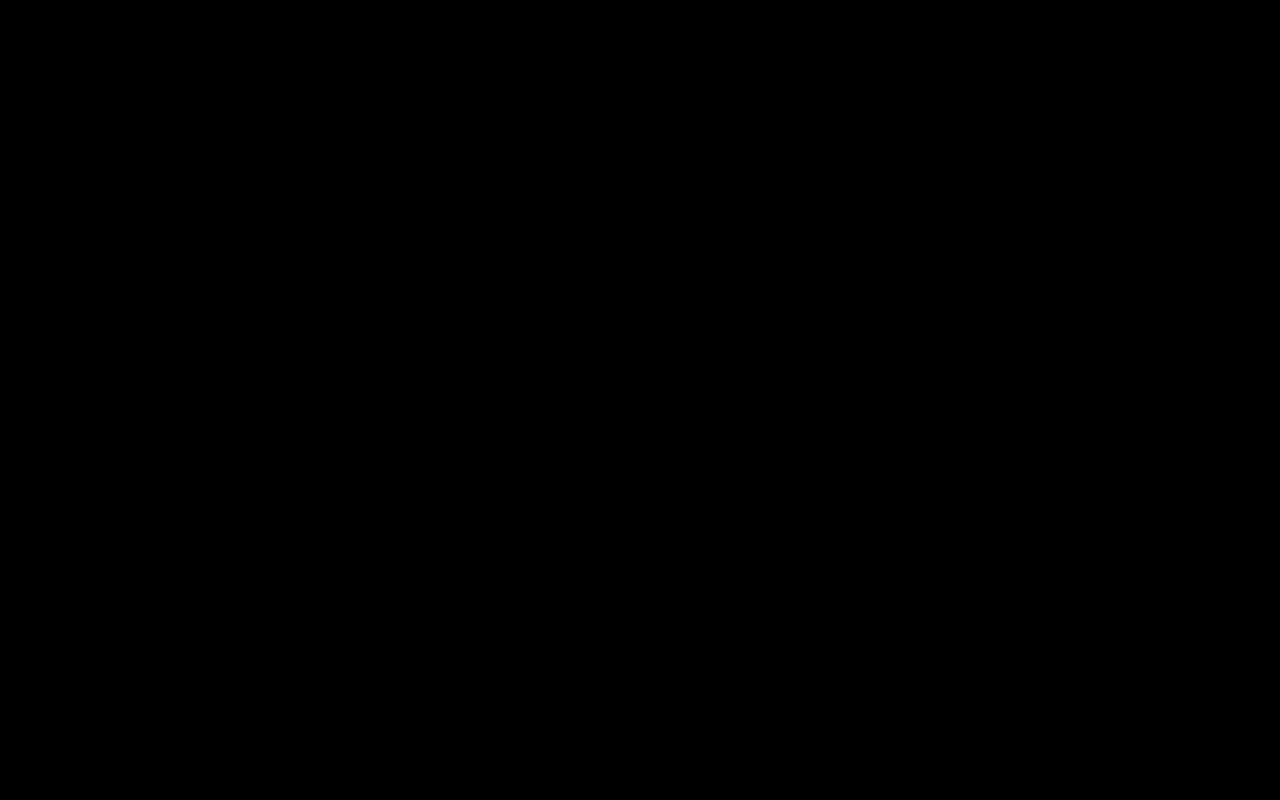
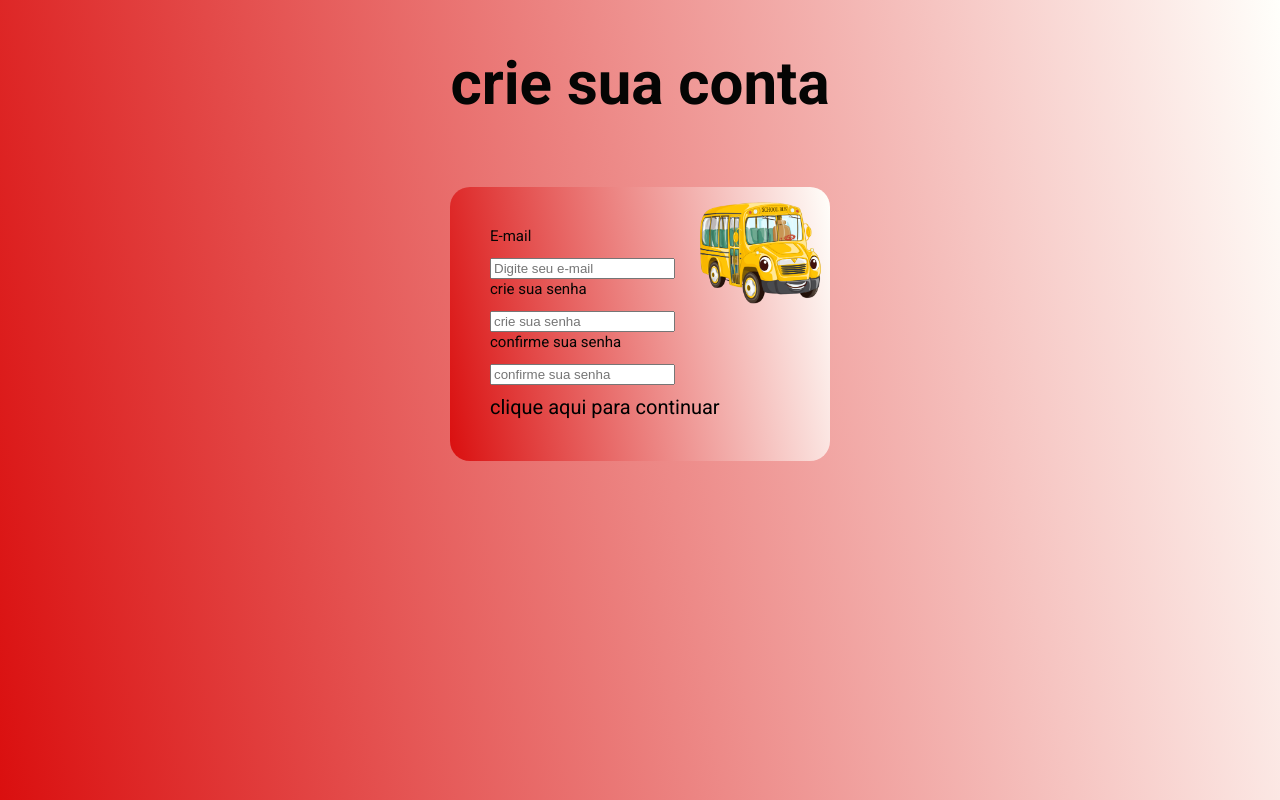
Before and after one commit to timmaiacholatesempai/Onibus-escolar, a plain HTML site: page cadastro.html in a window 1280 px wide. Drawn offline with Linux system fonts and the light colour scheme.

Commit message:
Add files via upload

```diff
--- /dev/null
+++ b/cadastro.css
@@ -0,0 +1,71 @@
+@import url('https://fonts.googleapis.com/css2?family=Roboto:ital,wght@0,100;0,300;0,400;0,500;0,700;0,900;1,100;1,300;1,400;1,500;1,700;1,900&display=swap');
+    body{
+
+
+        background-color: black;
+        color: rgb(5, 5, 4);
+        font-family:"Roboto", sans-serif;
+        background-image: linear-gradient(80deg,rgb(218, 15, 15), rgb(255, 255, 251));
+        background-attachment: fixed;
+
+        font-size: 30px;
+
+
+}
+.pag-login{
+    display: flex;
+    flex-direction: column;
+    align-items: center;
+    justify-content: center;
+
+
+
+}
+#onibus {
+
+    width:10%;
+    max-width:70%;
+    position:relative;
+    left: 120px;
+    top: 120px;
+
+
+
+
+}
+.box-login{
+
+    background-image: linear-gradient(80deg,rgb(218, 15, 15), rgb(255, 255, 251));;
+    width: 300px;
+    padding: 40px;
+    border-radius: 20px;
+
+
+}
+.pag-login p{
+
+    text-align: left;
+    padding: 0px;
+    margin: 0%;
+
+}
+.pag-login input{
+    text-align: left;
+    margin: 0%;
+}
+h1{
+    margin-bottom: -40px;
+}
+p{
+ font-size: 50%;
+  margin-top: 20px;
+}
+.botoes a{
+        font-family:roboto;
+        text-decoration:none;
+        font-weight: 400;
+        font-size: 20px;
+        padding:0px;
+        color: rgb(0, 0, 0);
+
+}
--- a/cadastro.html
+++ b/cadastro.html
@@ -3,10 +3,27 @@
 <head>
     <meta charset="UTF-8">
     <meta name="viewport" content="width=device-width, initial-scale=1.0">
-    <title>Onibus Escolar</title>
-    <link rel="stylesheet" href="index.css">
+    <title>Login</title>
+    <link rel="shortcut icon" href="img/mm.jpg" type="image/x-icon">
+    <link rel="stylesheet" href="cadastro.css">
 </head>
-<body class="pag-cadastro">
+<body class="pag-login">
+    <h1>crie sua conta</h1>
+    <img id="onibus" src="bus.png">
+    <div class="box-login">
+        <p>E-mail</p>
+        <input type="email" placeholder="Digite seu e-mail"/>
+        <p>crie sua senha</p>
+        <input type="senha" placeholder="crie sua senha"/>
+        <p>confirme sua senha</p>
+        <input type="senha" placeholder="confirme sua senha"/>
+        <br>
+        <div class="botoes">
+            <a href="inicial.html">clique aqui para continuar</a>
+        </div>
+    </div>
+
+
 
 </body>
 </html>
--- a/index.css
+++ b/index.css
@@ -47,3 +47,9 @@ hr.solid{
     justify-content: center;
     width: 100%;
 }
+h2{
+    color: #edc531;
+    font-family:font-family "Roboto", sans-serif;
+
+
+}
--- /dev/null
+++ b/inicial.css
@@ -0,0 +1,56 @@
+@import url('https://fonts.googleapis.com/css2?family=Roboto:ital,wght@0,100;0,300;0,400;0,500;0,700;0,900;1,100;1,300;1,400;1,500;1,700;1,900&display=swap');
+
+body{
+    background-color: black;
+    color: rgb(245,229,7);
+    text-align: center;
+    margin: 0px;
+    padding: 0%;
+}
+hr.solid{
+    border: 0px;
+    height: 3px;
+    background: rgb(245,229,7);
+}
+img#onibus{
+ width: 100%;
+
+}
+hr.solid-branco{
+    border: 0px;
+    height: 70px;
+    background: rgb(255, 255, 255);
+    margin: 0px;
+}
+.banner{
+    height:300px;
+    overflow: hidden;/*esconder parte da imagem que esta sobrando*/
+
+}
+p{
+    text-align: left;
+    font-size: large;
+    color: aliceblue;
+}
+h2{
+    font-size:30px;
+    text-align: center;
+
+
+}
+.informaçoes{
+    background-color: white;
+    height: 70px;
+
+    padding: 12px;
+    font-size: 40px;
+    text-align: center;
+
+
+}
+.informaçoes a{
+    text-decoration: none;
+    text-align: center;
+    color: rgb(201, 9, 9);
+
+}
```
Also changed, not shown: index.html (+1 -0 lines), inicial.html (+24 -0 lines), busao-escolar.jpg (added), informaçoes.html (added).
